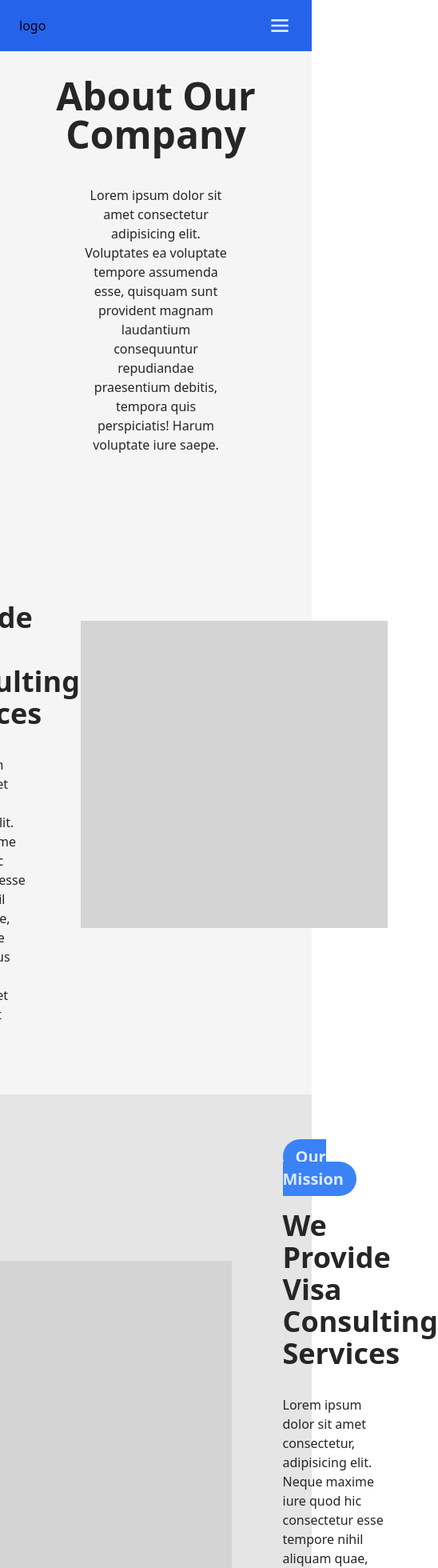
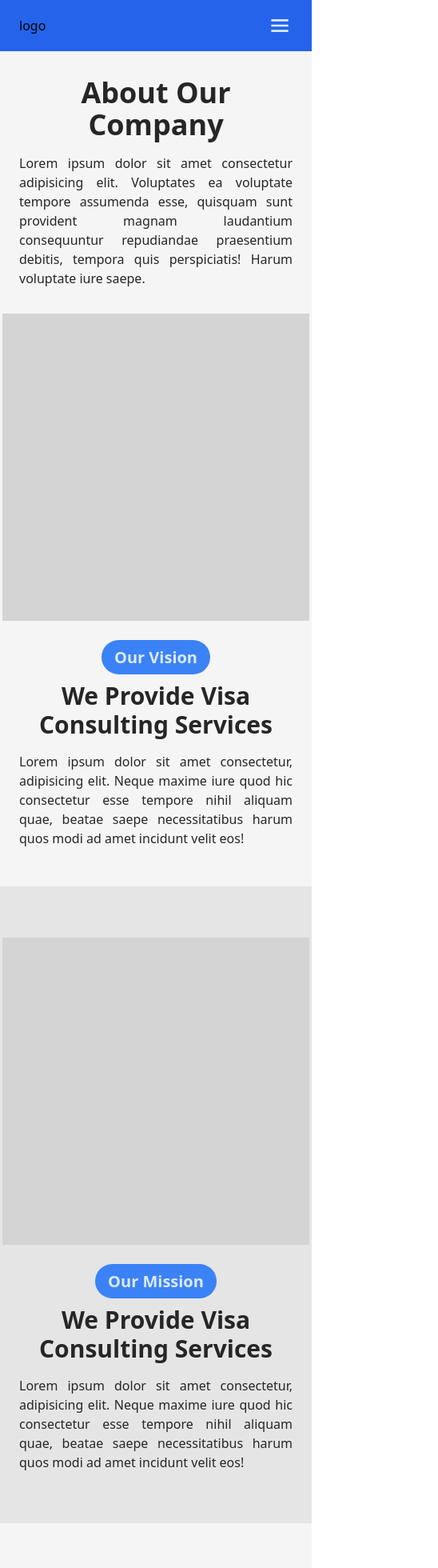
Before and after one commit to aerahrah/virtuVisaConsult, a React (Vite) app: page /about in a window 390 px wide. Shown: the top 1960 px of the page at 80% size, 548 px wide, since content can reach past the window. Built offline with nearby package versions, Linux system fonts and the light colour scheme.

Commit message:
Add mobile and tablet view in about us

```diff
--- a/src/components/about/aboutOne.jsx
+++ b/src/components/about/aboutOne.jsx
@@ -5,11 +5,13 @@ import { useInView } from "react-intersection-observer";
 const AboutOne = () => {
   const [ref, inView] = useInView({ triggerOnce: true });
   return (
-    <div className="bg-neutral-100 px-16 text-neutral-800">
-      <div className="h-full pt-24 py-16 w-full max-w-[1164px] mx-auto flex flex-col gap-16">
-        <div className="text-center flex flex-col gap-10">
-          <h1 className="text-5xl font-black capitalize">About our company</h1>
-          <p className="max-w-[70%] mx-auto">
+    <div className="bg-neutral-100 px-6 md:px-12 lg:px-16 text-neutral-800">
+      <div className="h-full py-12 lg:py-16 !pt-24  w-full max-w-[1164px] mx-auto flex flex-col gap-8 md:gap-12 lg:gap-16">
+        <div className="text-center flex flex-wrap flex-col gap-4">
+          <h1 className="text-4xl md:text-5xl font-black capitalize">
+            About our company
+          </h1>
+          <p className="max-w-[40rem] mx-auto text-justify">
             Lorem ipsum dolor sit amet consectetur adipisicing elit. Voluptates
             ea voluptate tempore assumenda esse, quisquam sunt provident magnam
             laudantium consequuntur repudiandae praesentium debitis, tempora
@@ -17,25 +19,25 @@ const AboutOne = () => {
           </p>
         </div>
         <div
-          className=" h-full flex items-center justify-center gap-16"
+          className=" h-full flex flex-col-reverse md:flex-row md:flex-nowrap items-center justify-center gap-8 md:gap-12 lg:gap-16"
           ref={ref}
         >
-          <div className="max-w-[50%]">
+          <div className="max-w-[40rem]">
             <motion.div
-              className="flex flex-col gap-6"
+              className="flex flex-col gap-2"
               initial="hidden"
               animate={inView ? "visible" : "hidden"}
               variants={slideLTRAnim(0)}
             >
-              <h3 className="text-xl font-semibold capitalize  ">
-                <span className="bg-blue-500 px-4 py-2 rounded-full text-blue-100">
+              <h3 className="text-xl font-semibold capitalize mb-2 md:mb-4 lg:mb-6 text-center  md:text-start">
+                <span className="bg-blue-500 px-4 py-2 rounded-full text-blue-100 ">
                   Our vision
                 </span>
               </h3>
-              <h1 className="text-4xl font-bold mb-2">
+              <h1 className="text-3xl md:text-4xl font-bold mb-2 text-center md:text-start">
                 We Provide Visa Consulting Services
               </h1>
-              <p>
+              <p className="text-justify">
                 Lorem ipsum dolor sit amet consectetur, adipisicing elit. Neque
                 maxime iure quod hic consectetur esse tempore nihil aliquam
                 quae, beatae saepe necessitatibus harum quos modi ad amet
--- a/src/components/about/aboutThree.jsx
+++ b/src/components/about/aboutThree.jsx
@@ -5,39 +5,39 @@ import { useInView } from "react-intersection-observer";
 const AboutThree = () => {
   const [ref, inView] = useInView({ triggerOnce: true });
   return (
-    <div className="bg-neutral-100 px-16 text-neutral-800">
+    <div className="bg-neutral-100 px-6 md:px-12 lg:px-16  text-neutral-800">
       <div className="h-full py-16 w-full max-w-[1164px] mx-auto">
         <div
-          className=" h-full flex items-center justify-center gap-16"
+          className=" h-full flex flex-col-reverse md:flex-row md:flex-nowrap items-center justify-center gap-8 md:gap-12 lg:gap-16"
           ref={ref}
         >
-          <motion.div
-            className="max-w-[50%]"
-            initial="hidden"
-            animate={inView ? "visible" : "hidden"}
-            variants={slideLTRAnim(0.3)}
-          >
-            <div className="flex flex-col gap-6">
-              <h3 className="text-xl font-semibold capitalize  ">
-                <span className="bg-blue-500 px-4 py-2 rounded-full text-blue-100">
-                  Our strategy
+          <div className="max-w-[40rem]">
+            <motion.div
+              className="flex flex-col gap-2"
+              initial="hidden"
+              animate={inView ? "visible" : "hidden"}
+              variants={slideLTRAnim(0)}
+            >
+              <h3 className="text-xl font-semibold capitalize mb-2 md:mb-4 lg:mb-6 text-center  md:text-start">
+                <span className="bg-blue-500 px-4 py-2 rounded-full text-blue-100 ">
+                  Our mission
                 </span>
               </h3>
-              <h1 className="text-4xl font-bold  mb-2">
+              <h1 className="text-3xl md:text-4xl font-bold mb-2 text-center md:text-start">
                 We Provide Visa Consulting Services
               </h1>
-              <p>
+              <p className="text-justify">
                 Lorem ipsum dolor sit amet consectetur, adipisicing elit. Neque
                 maxime iure quod hic consectetur esse tempore nihil aliquam
                 quae, beatae saepe necessitatibus harum quos modi ad amet
                 incidunt velit eos!
               </p>
-            </div>
-          </motion.div>
+            </motion.div>
+          </div>
           <motion.div
             initial="hidden"
             animate={inView ? "visible" : "hidden"}
-            variants={scaleAnim(0.3)}
+            variants={scaleAnim(0)}
           >
             <div className="h-96 w-96 bg-neutral-300"></div>
           </motion.div>
--- a/src/components/about/aboutTwo.jsx
+++ b/src/components/about/aboutTwo.jsx
@@ -5,41 +5,41 @@ import { useInView } from "react-intersection-observer";
 const AboutTwo = () => {
   const [ref, inView] = useInView({ triggerOnce: true });
   return (
-    <div className="bg-neutral-200 px-16 text-neutral-800">
+    <div className="bg-neutral-200 px-6 md:px-12 lg:px-16  text-neutral-800">
       <div className="h-full py-16 w-full max-w-[1164px] mx-auto">
         <div
-          className=" h-full flex items-center justify-center gap-16"
+          className=" h-full flex flex-col-reverse md:flex-row-reverse md:flex-nowrap items-center justify-center gap-8 md:gap-12 lg:gap-16"
           ref={ref}
         >
-          <motion.div
-            initial="hidden"
-            animate={inView ? "visible" : "hidden"}
-            variants={scaleAnim(0.3)}
-          >
-            <div className="h-96 w-96 bg-neutral-300"></div>
-          </motion.div>
-          <motion.div
-            className="max-w-[50%]"
-            initial="hidden"
-            animate={inView ? "visible" : "hidden"}
-            variants={slideRTLAnim(0.3)}
-          >
-            <div className="flex flex-col gap-6">
-              <h3 className="text-xl font-semibold capitalize  ">
-                <span className="bg-blue-500 px-4 py-2 rounded-full text-blue-100">
+          <div className="max-w-[40rem]">
+            <motion.div
+              className="flex flex-col gap-2"
+              initial="hidden"
+              animate={inView ? "visible" : "hidden"}
+              variants={slideRTLAnim(0)}
+            >
+              <h3 className="text-xl font-semibold capitalize mb-2 md:mb-4 lg:mb-6 text-center  md:text-start">
+                <span className="bg-blue-500 px-4 py-2 rounded-full text-blue-100 ">
                   Our mission
                 </span>
               </h3>
-              <h1 className="text-4xl font-bold  mb-2">
+              <h1 className="text-3xl md:text-4xl font-bold mb-2 text-center md:text-start">
                 We Provide Visa Consulting Services
               </h1>
-              <p>
+              <p className="text-justify">
                 Lorem ipsum dolor sit amet consectetur, adipisicing elit. Neque
                 maxime iure quod hic consectetur esse tempore nihil aliquam
                 quae, beatae saepe necessitatibus harum quos modi ad amet
                 incidunt velit eos!
               </p>
-            </div>
+            </motion.div>
+          </div>
+          <motion.div
+            initial="hidden"
+            animate={inView ? "visible" : "hidden"}
+            variants={scaleAnim(0)}
+          >
+            <div className="h-96 w-96 bg-neutral-300"></div>
           </motion.div>
         </div>
       </div>
--- a/src/components/footer/footer.jsx
+++ b/src/components/footer/footer.jsx
@@ -48,7 +48,7 @@ const Footer = () => {
   return (
     <div className="bg-neutral-900 py-12 md:py-16 lg:py-24 px-6 md:px-12 lg:px-16 text-neutral-300">
       <div className="w-full max-w-[1164px] mx-auto h-full">
-        <div className="grid md:grid-cols-2 lg:grid-cols-4 justify-between gap-8 w-full">
+        <div className="grid md:grid-cols-2 lg:grid-cols-4 justify-between gap-8 md:gap-10 w-full">
           <div>
             <div className="w-48 h-48  bg-blue-500"></div>
           </div>
--- a/src/components/home/sectionOne.jsx
+++ b/src/components/home/sectionOne.jsx
@@ -19,7 +19,7 @@ const SectionOne = () => {
               animate={inView ? "visible" : "hidden"}
               variants={slideUpAnim(0.3)}
             >
-              <h1 className="text-4xl md:text-5xl text-center md:text-start lg:text-7xl font-black ">
+              <h1 className="text-4xl md:text-5xl lg:text-6xl  text-center md:text-start xl:text-7xl font-black ">
                 We Provide Visa Consulting Services
               </h1>
               <p className="text-justify md:text-start">
--- a/src/components/home/sectionTwo.jsx
+++ b/src/components/home/sectionTwo.jsx
@@ -28,13 +28,13 @@ const SectionTwo = () => {
             <h1 className="text-4xl md:text-5xl font-bold capitalize">
               our services
             </h1>
-            <p className="max-w-[32em] text-center">
+            <p className="max-w-[32rem] text-center">
               Lorem ipsum dolor sit amet consectetur, adipisicing elit. Vitae
               unde incidunt, est quod alias recusandae totam repellendus.
             </p>
           </motion.div>
           <motion.div
-            className="grid grid-cols-1 md:grid-cols-2 lg:grid-cols-3 gap-6 lg:gap-8 h-full"
+            className="grid grid-cols-1 md:grid-cols-2 lg:grid-cols-3 gap-8 md:gap-10 h-full"
             ref={ref2}
           >
             {servicesItems.map(({ icon, title }, idx) => {
```
